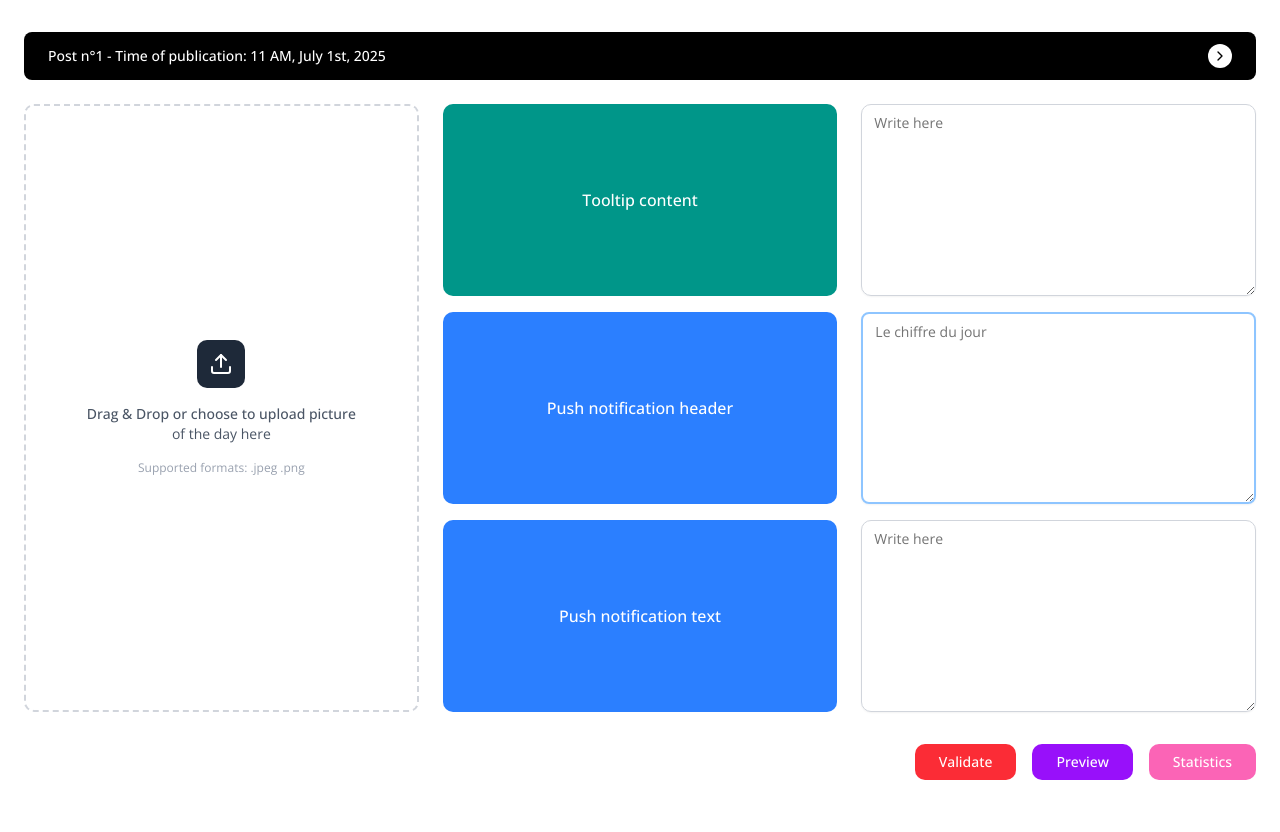
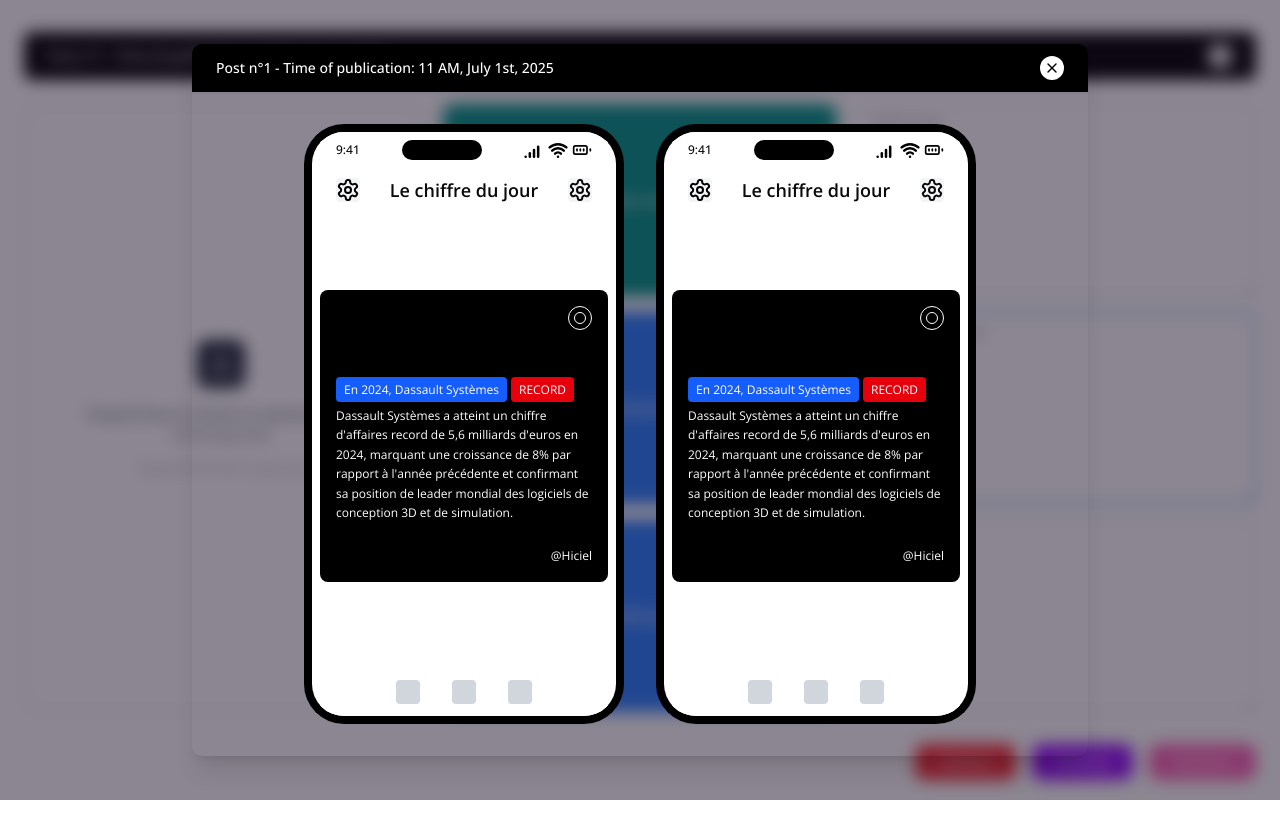
Before and after one commit to mdYeasinIslam/pawli-pest-dashboard, a Next.js app: page / in a window 1280 px wide. Both pictures are taken after a click on the button "Preview". Built offline with nearby package versions, Linux system fonts and the light colour scheme; a web font is replaced by a local one.

Commit message:
add modal

```diff
--- a/src/components/Home/HomeSection.tsx
+++ b/src/components/Home/HomeSection.tsx
@@ -3,12 +3,13 @@
 import type React from "react"
 
 import { useState } from "react"
-import { ChevronRight, Upload, X } from "lucide-react"
+import { BatteryFull, ChevronRight, Settings, SignalHigh, Upload, Wifi, X } from "lucide-react"
 import { Button } from "@/components/ui/button"
 import { Textarea } from "@/components/ui/textarea"
 
 export default function HomeSection() {
   const [dragActive, setDragActive] = useState(false)
+  const [showPreviewModal, setShowPreviewModal] = useState(false)
 
   const handleDrag = (e: React.DragEvent) => {
     e.preventDefault()
@@ -28,7 +29,7 @@
   }
 
     return (
-      <section className="h-screen mt-8">
+      <section className="h-screen mt-8 ">
         <div className=" container mx-auto px-6 space-y-6 ">
             {/* Header */}
             <div className=" mx-auto  bg-black text-white px-6 py-3 flex items-center justify-between rounded-md ">
@@ -94,7 +95,9 @@
                 {/* Action Buttons */}
                 <div className="flex justify-end space-x-4 mt-8">
                 <Button className="bg-red-500 hover:bg-red-600 text-white px-6 py-2 rounded-lg font-medium">Validate</Button>
-                <Button className="bg-purple-600 hover:bg-purple-700 text-white px-6 py-2 rounded-lg font-medium">
+                <Button
+                     onClick={() => setShowPreviewModal(true)}
+                    className="bg-purple-600 hover:bg-purple-700 text-white px-6 py-2 rounded-lg font-medium">
                     Preview
                 </Button>
                 <Button className="bg-pink-400 hover:bg-pink-500 text-white px-6 py-2 rounded-lg font-medium">
@@ -102,6 +105,156 @@
                 </Button>
                 </div>
             </div>
+            {/* Preview Modal */}
+      {showPreviewModal && (
+        <div className="fixed inset-0 bg-[#180E25]/50 backdrop-blur-sm flex items-center justify-center z-50">
+          <div className=" rounded-lg shadow-xl max-w-4xl w-full mx-4 max-h-[90vh] overflow-hidden">
+            {/* Modal Header */}
+            <div className="bg-black text-white px-6 py-3 flex items-center justify-between">
+              <span className="text-sm font-medium">Post n°1 - Time of publication: 11 AM, July 1st, 2025</span>
+              <button
+                className="w-6 h-6 bg-white rounded-full flex items-center justify-center"
+                onClick={() => setShowPreviewModal(false)}
+              >
+                <X className="w-4 h-4 text-black" />
+              </button>
+            </div>
+
+            {/* Modal Content */}
+            <div className="p-8 ">
+              <div className="flex justify-center space-x-8">
+                {/* First Phone Mockup */}
+                <div className="relative">
+                  <div className="w-80 h-[600px] bg-black rounded-[2.5rem] p-2">
+                    <div className="flex flex-col justify-between w-full h-full bg-white rounded-[2rem] overflow-hidden px-2">
+                    <div className="space-y-2">
+                      {/* Phone Status Bar */}
+                      <div className="bg-white px-4 py-2 flex justify-between items-center text-xs">
+                        <span className="font-medium">9:41</span>
+                        <div className="w-20  h-5 bg-black rounded-full"></div>
+                        <div className="flex space-x-1">
+                          <div className="  rounded-sm"><SignalHigh className="w-5 h-5 text-black" strokeWidth={3} /></div>
+                          <div className=" rounded-sm"><Wifi className="w-5 h-5 text-black" strokeWidth={3} /></div>
+                          <div className=" rounded-sm"> <BatteryFull className="w-5 h-5 text-black" /></div>
+                        </div>
+                      </div>
+
+                      {/* App Header */}
+                      <div className="bg-white px-4  flex items-center justify-between ">
+                        <div className="w-6 h-6 bg-gray-100 rounded"><Settings className="text-black"/></div>
+                        <span className="font-semibold text-lg  ">Le chiffre du jour</span>
+                        <div className="w-6 h-6 bg-gray-100 rounded"><Settings /></div>
+                      </div>
+                    </div>
+
+                      {/* Content Area */}
+                      <div className=" bg-black text-white p-4 h-1/2 place-content-center relative rounded-md">
+                        <div className="absolute top-4 right-4">
+                          <div className="w-6 h-6 border border-white rounded-full flex items-center justify-center">
+                            <div className="w-3 h-3 border border-white rounded-full"></div>
+                          </div>
+                        </div>
+                        <div className="mt-8">
+                          <div className="text-xs mb-2">
+                            <span className="bg-blue-600 px-2 py-1 rounded text-white">En 2024, Dassault Systèmes</span>
+                            <span className="bg-red-600 px-2 py-1 rounded text-white ml-1">RECORD</span>
+                          </div>
+                          <p className="text-xs leading-relaxed">
+                            Dassault Systèmes a atteint un chiffre d'affaires record de 5,6 milliards d'euros en 2024,
+                            marquant une croissance de 8% par rapport à l'année précédente et confirmant sa position de
+                            leader mondial des logiciels de conception 3D et de simulation.
+                          </p>
+                        </div>
+                        <div className="absolute bottom-4 right-4">
+                          <span className="text-xs">@Hiciel</span>
+                        </div>
+                      </div>
+
+                      {/* Bottom Navigation */}
+                      <div className="bg-white px-4 py-3 flex justify-center space-x-8">
+                        <div className="w-6 h-6 1 bg-gray-300 rounded"></div>
+                        <div className="w-6 h-6 bg-gray-300 rounded"></div>
+                        <div className="w-6 h-6 bg-gray-300 rounded"></div>
+                      </div>
+                    </div>
+                  </div>
+                </div>
+
+                {/* Second Phone Mockup */}
+                 <div className="relative">
+                  <div className="w-80 h-[600px] bg-black rounded-[2.5rem] p-2">
+                    <div className="flex flex-col justify-between w-full h-full bg-white rounded-[2rem] overflow-hidden px-2">
+                    <div className="space-y-2">
+                      {/* Phone Status Bar */}
+                      <div className="bg-white px-4 py-2 flex justify-between items-center text-xs">
+                        <span className="font-medium">9:41</span>
+                        <div className="w-20  h-5 bg-black rounded-full"></div>
+                        <div className="flex space-x-1">
+                          <div className="  rounded-sm"><SignalHigh className="w-5 h-5 text-black" strokeWidth={3} /></div>
+                          <div className=" rounded-sm"><Wifi className="w-5 h-5 text-black" strokeWidth={3} /></div>
+                          <div className=" rounded-sm"> <BatteryFull className="w-5 h-5 text-black" /></div>
+                        </div>
+                      </div>
+
+                      {/* App Header */}
+                      <div className="bg-white px-4  flex items-center justify-between ">
+                        <div className="w-6 h-6 bg-gray-100 rounded"><Settings className="text-black"/></div>
+                        <span className="font-semibold text-lg  ">Le chiffre du jour</span>
+                        <div className="w-6 h-6 bg-gray-100 rounded"><Settings /></div>
+                      </div>
+                    </div>
+
+                      {/* Content Area */}
+                      <div className=" bg-black text-white p-4 h-1/2 place-content-center relative rounded-md">
+                        <div className="absolute top-4 right-4">
+                          <div className="w-6 h-6 border border-white rounded-full flex items-center justify-center">
+                            <div className="w-3 h-3 border border-white rounded-full"></div>
+                          </div>
+                        </div>
+                        <div className="mt-8">
+                          <div className="text-xs mb-2">
+                            <span className="bg-blue-600 px-2 py-1 rounded text-white">En 2024, Dassault Systèmes</span>
+                            <span className="bg-red-600 px-2 py-1 rounded text-white ml-1">RECORD</span>
+                          </div>
+                          <p className="text-xs leading-relaxed">
+                            Dassault Systèmes a atteint un chiffre d'affaires record de 5,6 milliards d'euros en 2024,
+                            marquant une croissance de 8% par rapport à l'année précédente et confirmant sa position de
+                            leader mondial des logiciels de conception 3D et de simulation.
+                          </p>
+                        </div>
+                        <div className="absolute bottom-4 right-4">
+                          <span className="text-xs">@Hiciel</span>
+                        </div>
+                      </div>
+
+                      {/* Bottom Navigation */}
+                      <div className="bg-white px-4 py-3 flex justify-center space-x-8">
+                        <div className="w-6 h-6 1 bg-gray-300 rounded"></div>
+                        <div className="w-6 h-6 bg-gray-300 rounded"></div>
+                        <div className="w-6 h-6 bg-gray-300 rounded"></div>
+                      </div>
+                    </div>
+                  </div>
+                </div>
+
+              </div>
+
+              {/* Modal Action Buttons */}
+              {/* <div className="flex justify-center space-x-4 mt-8">
+                <Button className="bg-red-500 hover:bg-red-600 text-white px-6 py-2 rounded-lg font-medium">
+                  Validate
+                </Button>
+                <Button className="bg-purple-600 hover:bg-purple-700 text-white px-6 py-2 rounded-lg font-medium">
+                  Preview
+                </Button>
+                <Button className="bg-gray-600 hover:bg-gray-700 text-white px-6 py-2 rounded-lg font-medium">
+                  Save post
+                </Button>
+              </div> */}
+            </div>
+          </div>
+        </div>
+      )}
         </div>
       </section>
 
```
